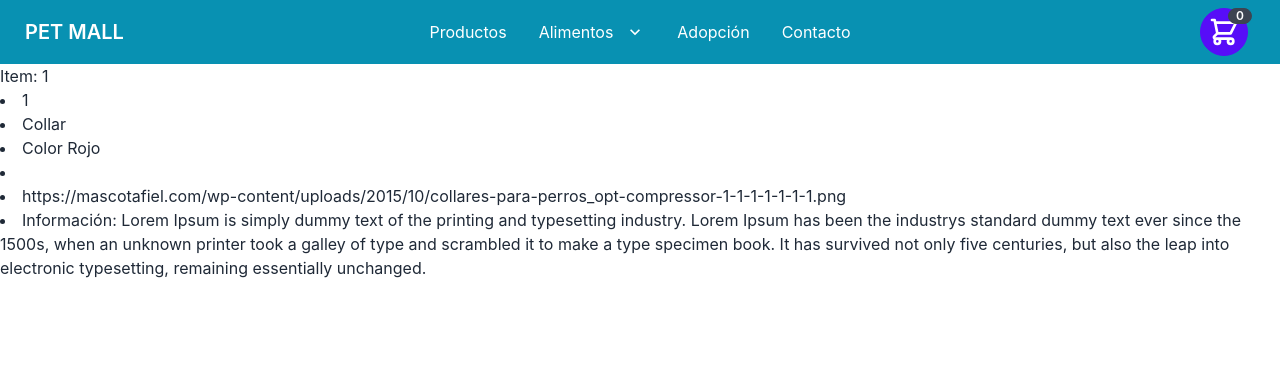
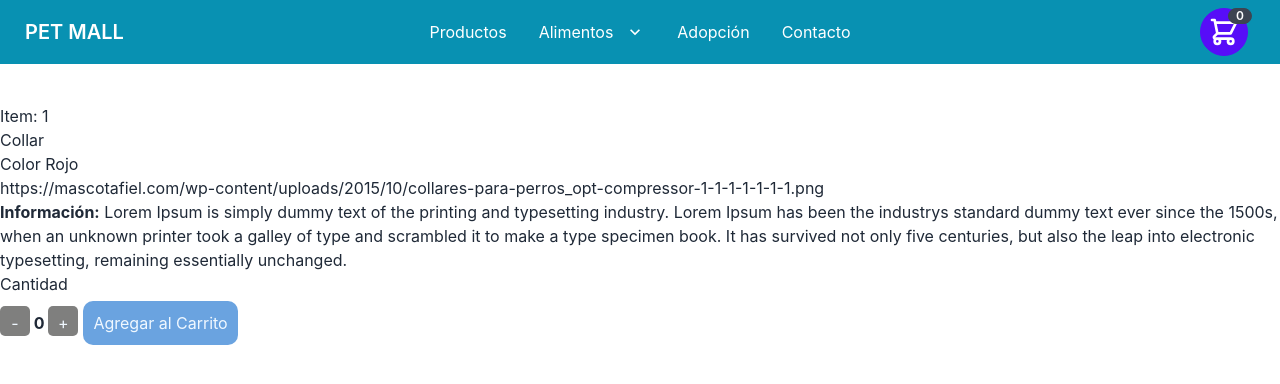
Before and after one commit to corinatt/pet_mall_app, a React (Create React App) app: page /item/1 in a window 1280 px wide. Shown: the top 384 px of the page. Built offline with nearby package versions, Linux system fonts and the light colour scheme.

Commit message:
se agrega boton del carrito

```diff
--- a/src/App.css
+++ b/src/App.css
@@ -4,7 +4,7 @@ background-color: rgb(167, 198, 198);
 }
 
 
-.button {
+.button-mas {
   height: 30px;
   width: 30px;
   padding: 5px;
@@ -13,8 +13,32 @@ background-color: rgb(167, 198, 198);
   color: aliceblue;
 }
 
-.button:hover {
+.button-mas:hover {
   background-color: rgb(38, 185, 109);
+}
+
+.button-menos {
+  height: 30px;
+  width: 30px;
+  padding: 5px;
+  background-color: rgb(127, 127, 126);
+  border-radius: 5px;
+  color: aliceblue;
+}
+.button-menos:hover {
+  background-color: rgb(94, 97, 96);
+}
+.btn-carrito{
+  margin: 5px;
+  padding: 10px;
+  border-style: solid 5px;
+  border-radius: 10px;
+  color: aliceblue;
+  background-color: rgb(106, 163, 224);
+}
+
+.btn-carrito:hover{
+  background-color: rgb(9, 75, 146);
 }
 
 
--- a/src/Components/ItemCount.js
+++ b/src/Components/ItemCount.js
@@ -2,7 +2,7 @@ import React from 'react'
 import { useState } from 'react'
 
 
-const ItemCount = () => {
+const ItemCount = ( { onAdd}) => {
 
     const [contador, setContador] = useState(0)
 
@@ -19,9 +19,10 @@ const ItemCount = () => {
     return (
         <>
             <div>Cantidad</div>
-            <button className='button' onClick={restHandler}> - </button>
+            <button className='button-menos' onClick={restHandler}> - </button>
             <strong> {contador} </strong>
-            <button className='button' onClick={addHandler}> + </button>
+            <button className='button-mas' onClick={addHandler}> + </button>
+            <button className='btn-carrito' onClick={onAdd}> Agregar al Carrito</button>
 
         </>
     )
--- a/src/Components/itemDetailContainer/ItemDetail.js
+++ b/src/Components/itemDetailContainer/ItemDetail.js
@@ -1,31 +1,37 @@
 import React from 'react'
 import { useParams } from 'react-router-dom'
-import {datosList} from '../../datos/datosLista'
+import { datosList } from '../../datos/datosLista'
 import { useEffect } from 'react'
 import { useState } from 'react'
+import ItemCount from '../ItemCount'
 
 const ItemDetail = () => {
-  const { itemId} = useParams()
+  const onAdd = () => {
+    console.log('on add...')
+  }
 
-  const [detail, setItem] = useState( {} )
+  const { itemId } = useParams()
 
+  const [detail, setItem] = useState({})
 
 
   useEffect(() => {
-    setItem( datosList.find( e => e.id === itemId ) )
+    setItem(datosList.find(e => e.id === itemId))
   }, [itemId])
 
 
   return (
-    <>
-    <div>Item: {itemId}</div>
-    <li>{detail.id}</li>
-    <li>{detail.name}</li>
-    <li>{detail.color}</li>
-    <li>{detail.size}</li>
-    <li>{detail.img}</li>
-    <li>Información: {detail.info}</li>
-    </>
+
+    <div className='container mx-auto py-10 list-none'>
+      <div>Item: {itemId}</div>
+      <li>{detail.name}</li>
+      <li>{detail.color}</li>
+      <li>{detail.size}</li>
+      <li>{detail.img}</li>
+      <li><strong>Información:</strong> {detail.info}</li>
+      <ItemCount onAdd={onAdd} />
+    </div>
+
   )
 }
 
```
